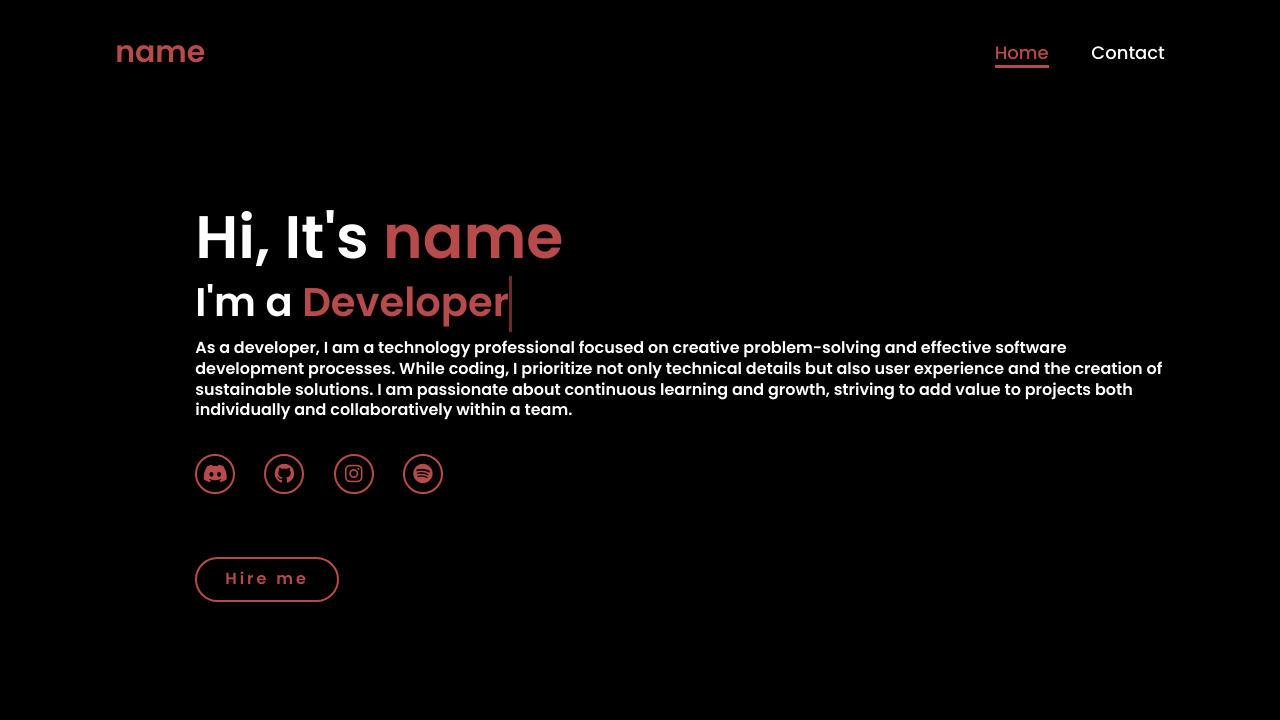
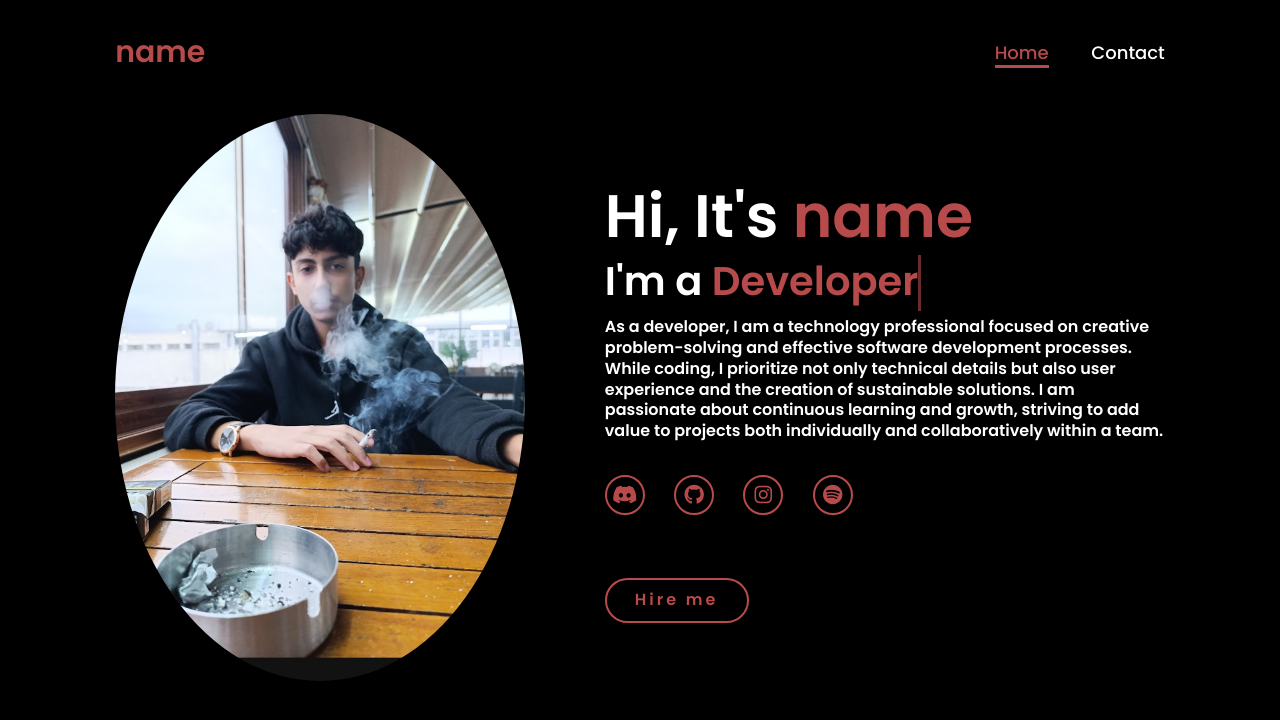
Before and after one commit to teyfik123/Jonathan-Developer, a plain HTML site: page index.html in a window 1280 px wide. Drawn offline with Linux system fonts and the light colour scheme.

Commit message:
Update index.html

```diff
--- a/index.html
+++ b/index.html
@@ -17,7 +17,7 @@
     </header>
     <section class="home">
         <div class="home-img">
-            <img src="imag.png" alt="">
+            <img src="IMG_20241124_151103.jpg" alt="">
         </div>
         <div class="home-content">
             <h1>Hi, It's <span>name</span><translate="no"</h1>
```
